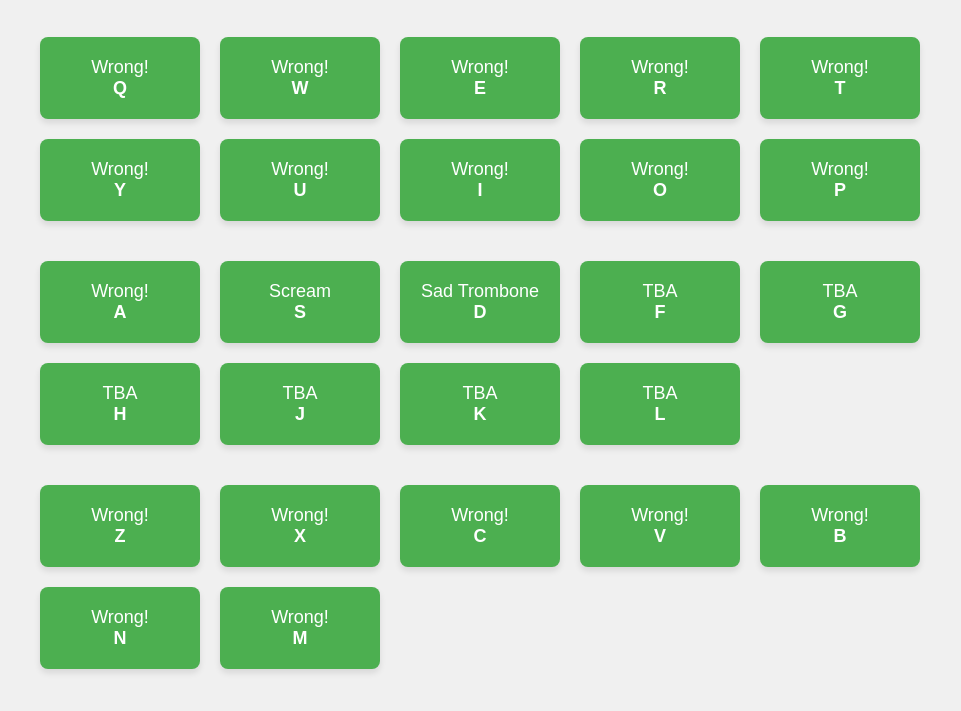
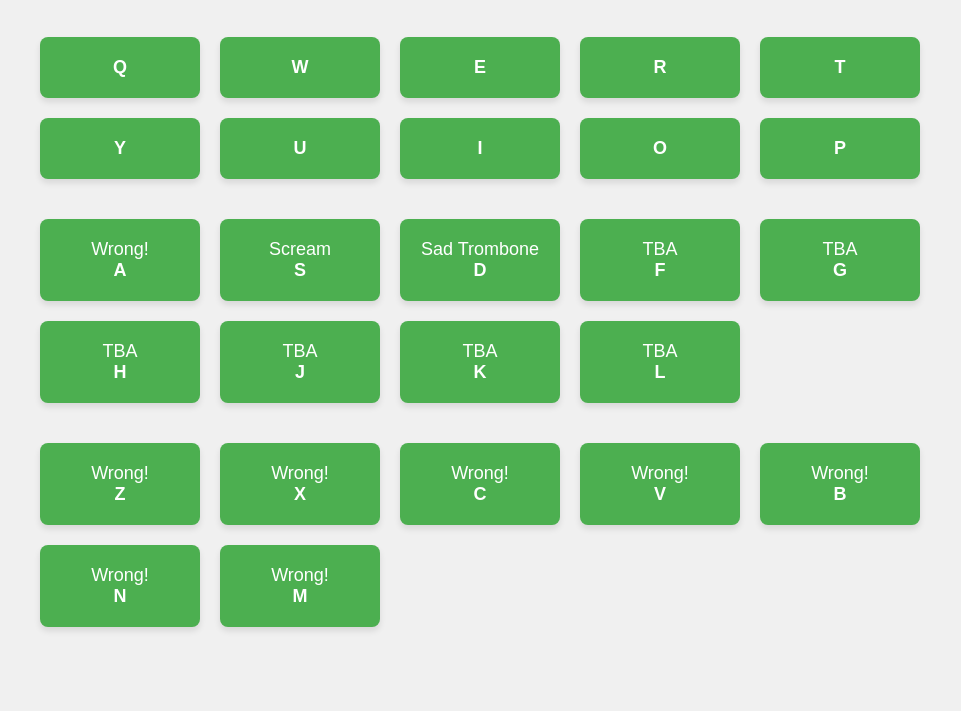
Before and after one commit to wmilleriv/soundBoard, a plain HTML site: page index.html in a window 1280 px wide. Shown: the part 69-780 px from the top of the page, without its empty margins (0-961 px from the left). Drawn offline with Linux system fonts and the light colour scheme.

Commit message:
clear top row

```diff
--- a/index.html
+++ b/index.html
@@ -13,16 +13,16 @@
                 <div class="keys">
                     <div class="row">
 
-                        <div data-key="81" class="key"><span class="soundLabel">Wrong!</span><span class="keyLabel">Q</span></div>
-                        <div data-key="87" class="key"><span class="soundLabel">Wrong!</span><span class="keyLabel">W</span></div>
-                        <div data-key="69" class="key"><span class="soundLabel">Wrong!</span><span class="keyLabel">E</span></div>
-                        <div data-key="82" class="key"><span class="soundLabel">Wrong!</span><span class="keyLabel">R</span></div>
-                        <div data-key="84" class="key"><span class="soundLabel">Wrong!</span><span class="keyLabel">T</span></div>
-                        <div data-key="89" class="key"><span class="soundLabel">Wrong!</span><span class="keyLabel">Y</span></div>
-                        <div data-key="85" class="key"><span class="soundLabel">Wrong!</span><span class="keyLabel">U</span></div>
-                        <div data-key="73" class="key"><span class="soundLabel">Wrong!</span><span class="keyLabel">I</span></div>
-                        <div data-key="79" class="key"><span class="soundLabel">Wrong!</span><span class="keyLabel">O</span></div>
-                        <div data-key="80" class="key"><span class="soundLabel">Wrong!</span><span class="keyLabel">P</span></div>
+                        <div data-key="81" class="key"><span class="soundLabel"></span><span class="keyLabel">Q</span></div>
+                        <div data-key="87" class="key"><span class="soundLabel"></span><span class="keyLabel">W</span></div>
+                        <div data-key="69" class="key"><span class="soundLabel"></span><span class="keyLabel">E</span></div>
+                        <div data-key="82" class="key"><span class="soundLabel"></span><span class="keyLabel">R</span></div>
+                        <div data-key="84" class="key"><span class="soundLabel"></span><span class="keyLabel">T</span></div>
+                        <div data-key="89" class="key"><span class="soundLabel"></span><span class="keyLabel">Y</span></div>
+                        <div data-key="85" class="key"><span class="soundLabel"></span><span class="keyLabel">U</span></div>
+                        <div data-key="73" class="key"><span class="soundLabel"></span><span class="keyLabel">I</span></div>
+                        <div data-key="79" class="key"><span class="soundLabel"></span><span class="keyLabel">O</span></div>
+                        <div data-key="80" class="key"><span class="soundLabel"></span><span class="keyLabel">P</span></div>
                     </div>
                     <div class="row">
                         <div data-key="65" class="key"><span class="soundLabel">Wrong!</span><span class="keyLabel">A</span></div>
```
